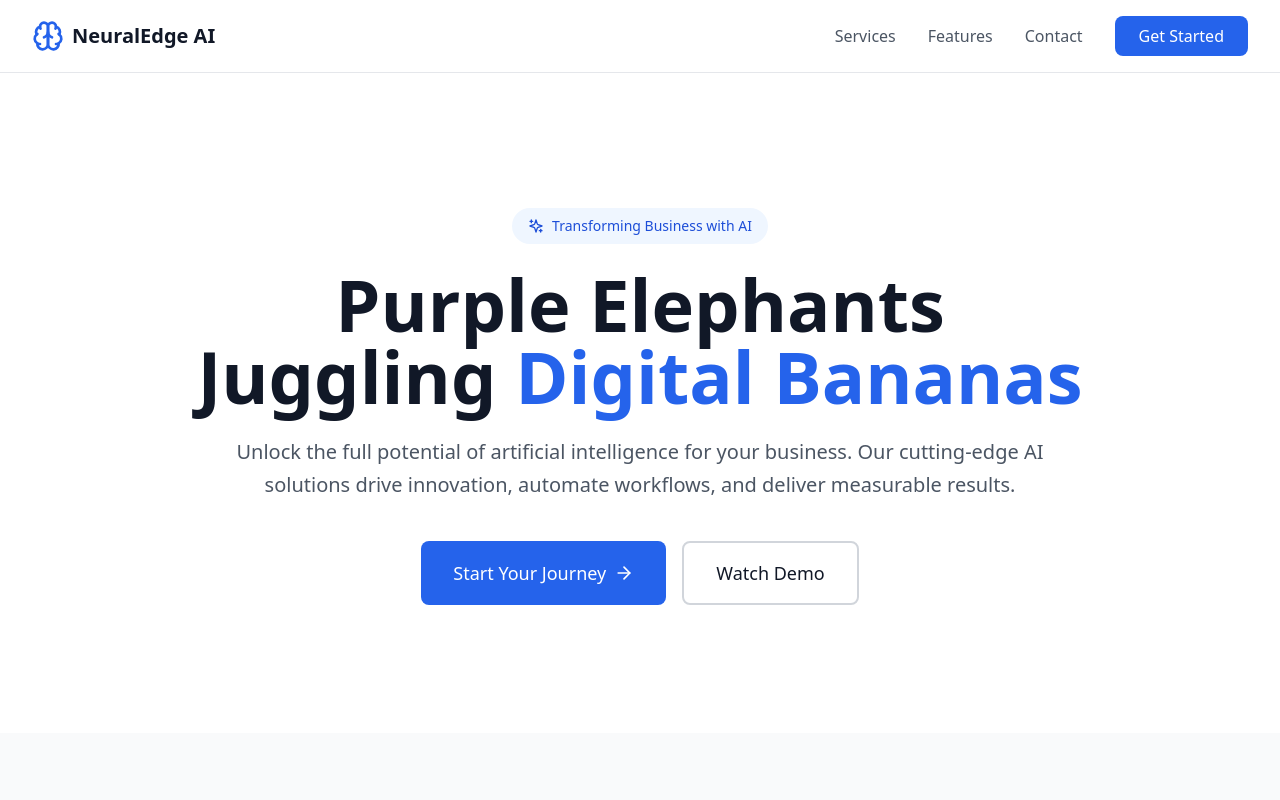
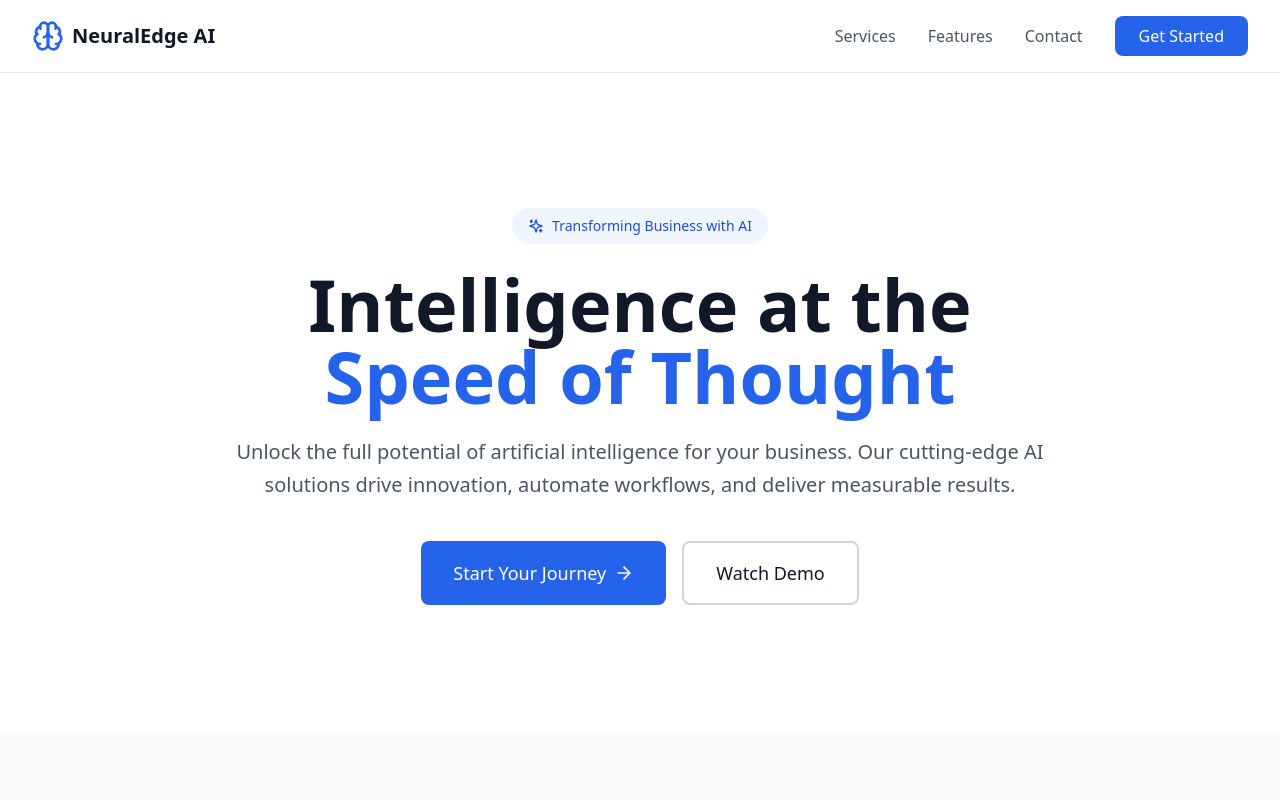
Before and after one commit to jmunroe/NeuralEdgeAI, a React (Vite) app: page / in a window 1280 px wide. Shown: the top 800 px of the page. Built offline with nearby package versions, Linux system fonts and the light colour scheme.

Commit message:
Revert "Updated index.html"
This reverts commit 89baef5d03728f2aa9d198404068aba564a692fe.

```diff
--- a/index.html
+++ b/index.html
@@ -4,7 +4,7 @@
     <meta charset="UTF-8" />
     <link rel="icon" type="image/svg+xml" href="/vite.svg" />
     <meta name="viewport" content="width=device-width, initial-scale=1.0" />
-    <title>AI Services Landing Page</title>
+    <title data-default>NeuralEdge AI - Transform Your Business with Artificial Intelligence</title>
     <meta name="description" content="Leading AI services company providing machine learning, process automation, and enterprise security solutions." />
     <meta property="og:image" content="https://bolt.new/static/og_default.png" />
     <meta name="twitter:card" content="summary_large_image" />
--- a/src/App.tsx
+++ b/src/App.tsx
@@ -52,8 +52,8 @@ function App() {
               Transforming Business with AI
             </div>
             <h1 className="text-5xl md:text-7xl font-bold text-gray-900 mb-6 leading-tight">
-              Purple Elephants Juggling
-              <span className="text-blue-600"> Digital Bananas</span>
+              Intelligence at the
+              <span className="text-blue-600"> Speed of Thought</span>
             </h1>
             <p className="text-xl text-gray-600 mb-10 leading-relaxed">
               Unlock the full potential of artificial intelligence for your business.
```
